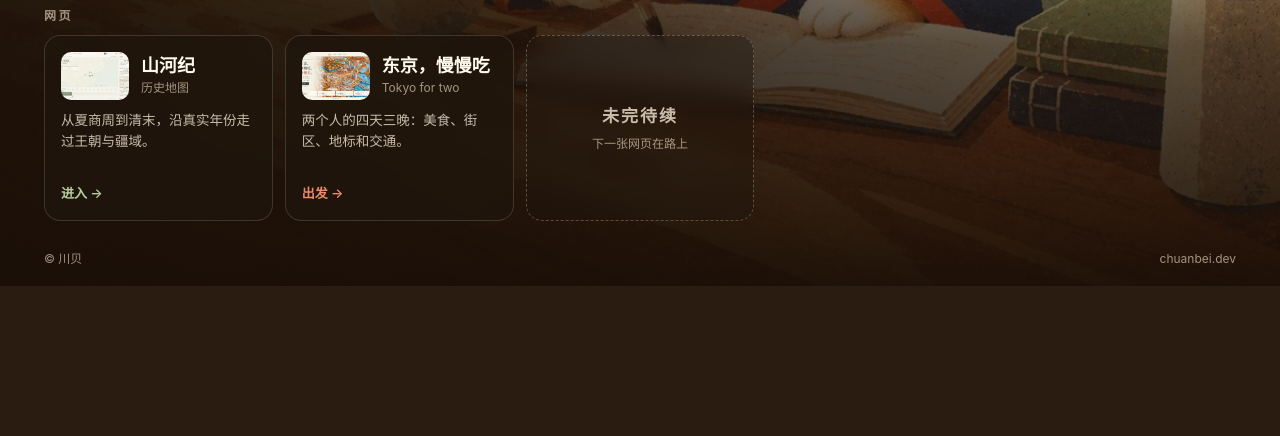
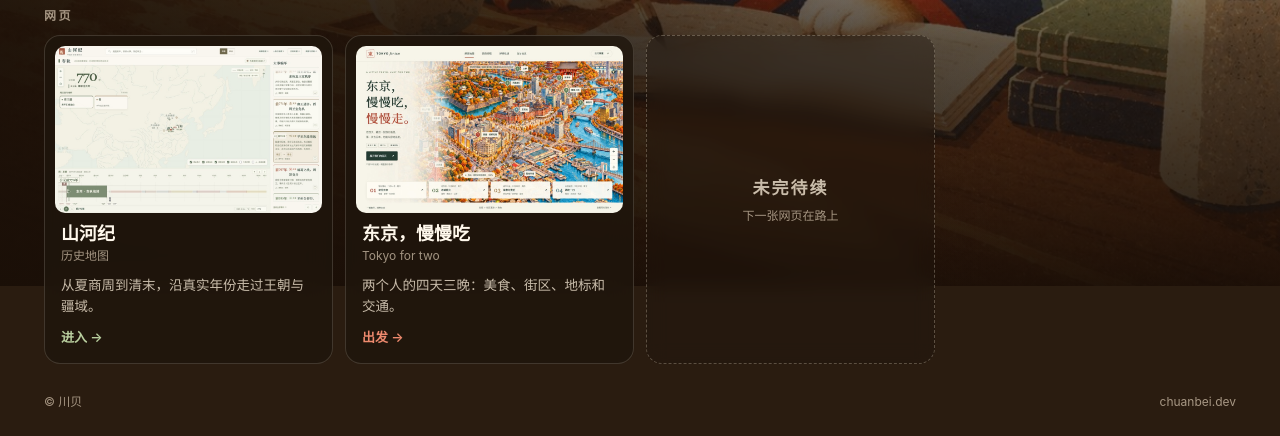
Before and after one commit to chuanbei2026/chuanbei.dev, a plain HTML site: page index.html in a window 1280 px wide. Shown: the part 514-950 px from the top of the page. Before the commit the page ends 806 px from the top, so only its background shows below. Drawn offline with Linux system fonts and the light colour scheme.

Commit message:
Home: drop the app placeholder; web tiles lead with a large screenshot
Co-Authored-By: Claude Opus 5.5 (1M context) <noreply@anthropic.com>
Claude-Session: https://claude.ai/code/session_018L7Z6QU8EHmx4vNDHa8gjZ

```diff
--- a/index.html
+++ b/index.html
@@ -42,6 +42,7 @@ h1{margin:0;font-family:"Noto Serif SC","Songti SC","STSong",serif;font-weight:9
 .label{margin:0 0 10px;font-size:12px;font-weight:600;letter-spacing:.2em;color:var(--muted);text-transform:uppercase}
 .row{display:grid;gap:12px;flex:1}
 .row{grid-template-columns:repeat(auto-fill,minmax(min(100%,218px),1fr))}
+.webs .row{grid-template-columns:repeat(auto-fill,minmax(min(100%,250px),1fr))}
 a.tile,.soon{display:flex;flex-direction:column;gap:10px;min-width:0;height:100%;padding:16px;border-radius:16px;
   text-decoration:none;color:inherit;background:var(--glass);border:1px solid var(--edge);
   -webkit-backdrop-filter:blur(14px) saturate(1.2);backdrop-filter:blur(14px) saturate(1.2);
@@ -55,7 +56,9 @@ a.tile:focus-visible{outline:2px solid var(--accent);outline-offset:3px}
 .head{display:flex;align-items:center;gap:12px;min-width:0}
 .head img{flex:none;width:48px;height:48px;border-radius:12px;object-fit:cover}
 .head img.cut{border-radius:0;object-fit:contain}
-.webs .head img{width:68px;height:48px;border-radius:10px;object-position:top}
+.webs a.tile{padding:10px 10px 16px}
+.webs .shot{display:block;width:100%;aspect-ratio:16/10;max-width:100%;height:auto;border-radius:10px;object-fit:cover;object-position:top}
+.webs .head,.webs .tile p,.webs .go{padding-inline:6px}
 .name{min-width:0}
 .name b{display:block;font-family:"Noto Serif SC","Songti SC",serif;font-weight:600;font-size:18px;line-height:1.25;white-space:nowrap;overflow:hidden;text-overflow:ellipsis}
 .name > span{display:block;font-size:12px;color:var(--muted);white-space:nowrap;overflow:hidden;text-overflow:ellipsis}
@@ -102,7 +105,6 @@ footer{display:flex;justify-content:space-between;gap:12px;font-size:12px;color:
           <p>好朋友做的：把音乐视频变成伴奏，配上逐字歌词，在 Mac 上开唱。</p>
           <span class="go">karahime.space →</span>
         </a>
-        <div class="soon" aria-label="未完待续"><b>未完待续</b><span>下一个 App 在路上</span></div>
       </div>
     </section>
 
@@ -110,12 +112,12 @@ footer{display:flex;justify-content:space-between;gap:12px;font-size:12px;color:
       <h2 class="label">网页</h2>
       <div class="row">
         <a class="tile" href="https://shanheji.chuanbei.dev/" style="--accent:var(--sage)">
-          <div class="head"><img src="shanheji.jpg" alt="" width="64" height="44"><div class="name"><b>山河纪</b><span>历史地图</span></div></div>
+          <img class="shot" src="shanheji.jpg" alt="山河纪页面截图" width="960" height="600"><div class="head"><div class="name"><b>山河纪</b><span>历史地图</span></div></div>
           <p>从夏商周到清末，沿真实年份走过王朝与疆域。</p>
           <span class="go">进入 →</span>
         </a>
         <a class="tile" href="https://tokyo.chuanbei.dev/" style="--accent:var(--red)">
-          <div class="head"><img src="tokyo.jpg" alt="" width="64" height="44"><div class="name"><b>东京，慢慢吃</b><span>Tokyo for two</span></div></div>
+          <img class="shot" src="tokyo.jpg" alt="东京，慢慢吃页面截图" width="960" height="600"><div class="head"><div class="name"><b>东京，慢慢吃</b><span>Tokyo for two</span></div></div>
           <p>两个人的四天三晚：美食、街区、地标和交通。</p>
           <span class="go">出发 →</span>
         </a>
```
